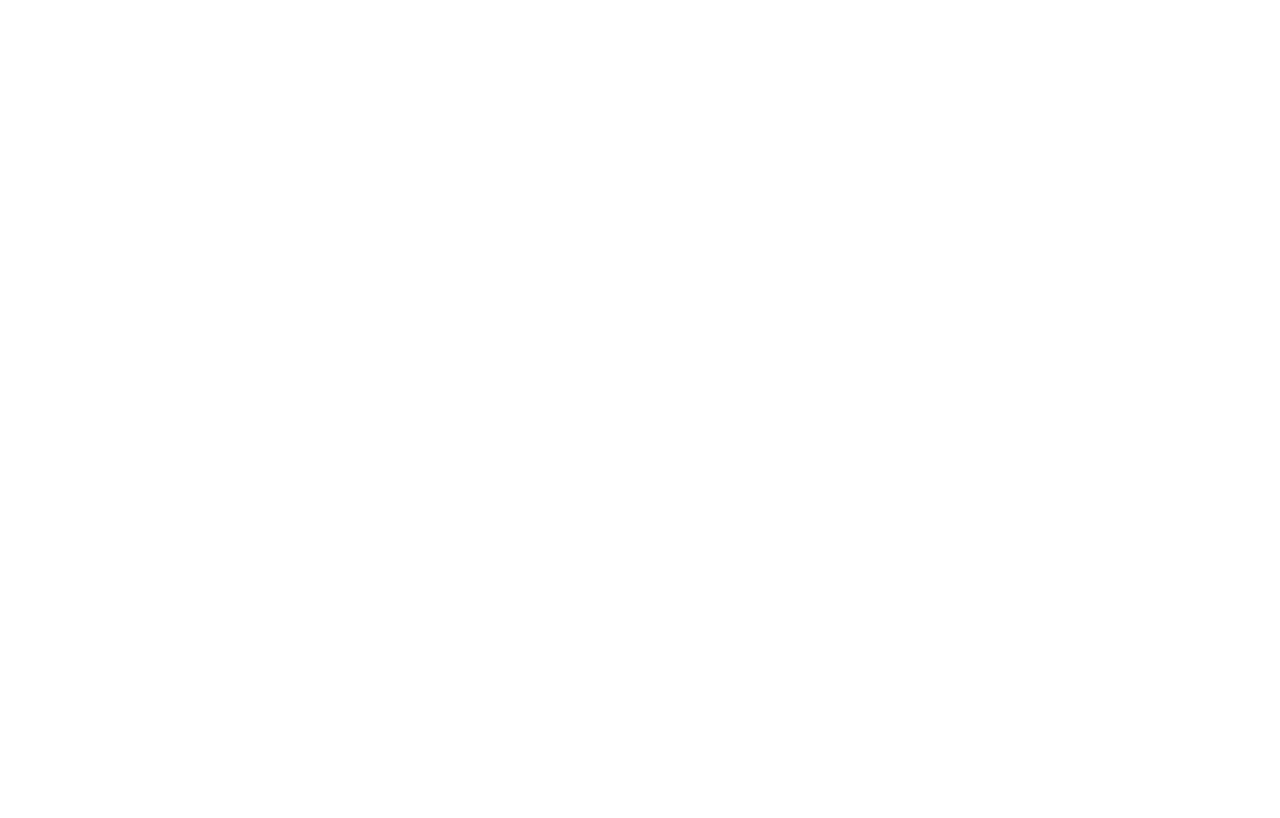
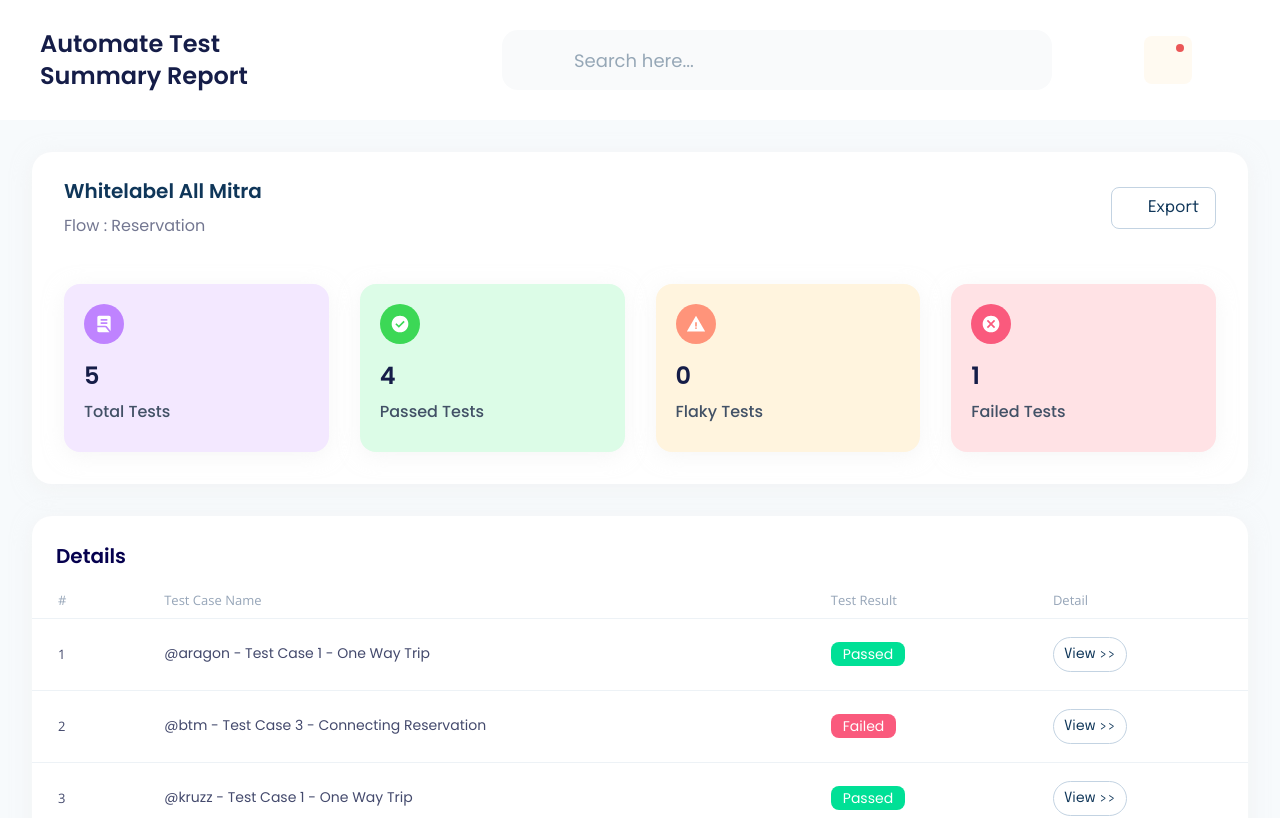
Before and after one commit to aininurulazizah/Automate-Testing-Dashboard-TBK, a React (Vite) app: page / in a window 1280 px wide. Shown: the top 818 px of the page. Built offline with nearby package versions, Linux system fonts and the light colour scheme; some icons are missing.

Commit message:
fix vite base

```diff
--- a/src/App.tsx
+++ b/src/App.tsx
@@ -1,5 +1,7 @@
-function App() {
-  return <h1>Dashboard berhasil!</h1>;
-}
+import { Outlet } from 'react-router-dom';
+
+const App = () => {
+  return <Outlet />;
+};
 
 export default App;
--- a/src/routes/router.tsx
+++ b/src/routes/router.tsx
@@ -48,6 +48,6 @@
   },
 ];
 
-const router = createBrowserRouter(routes, { basename: '/dabang' });
+const router = createBrowserRouter(routes);
 
 export default router;
```
